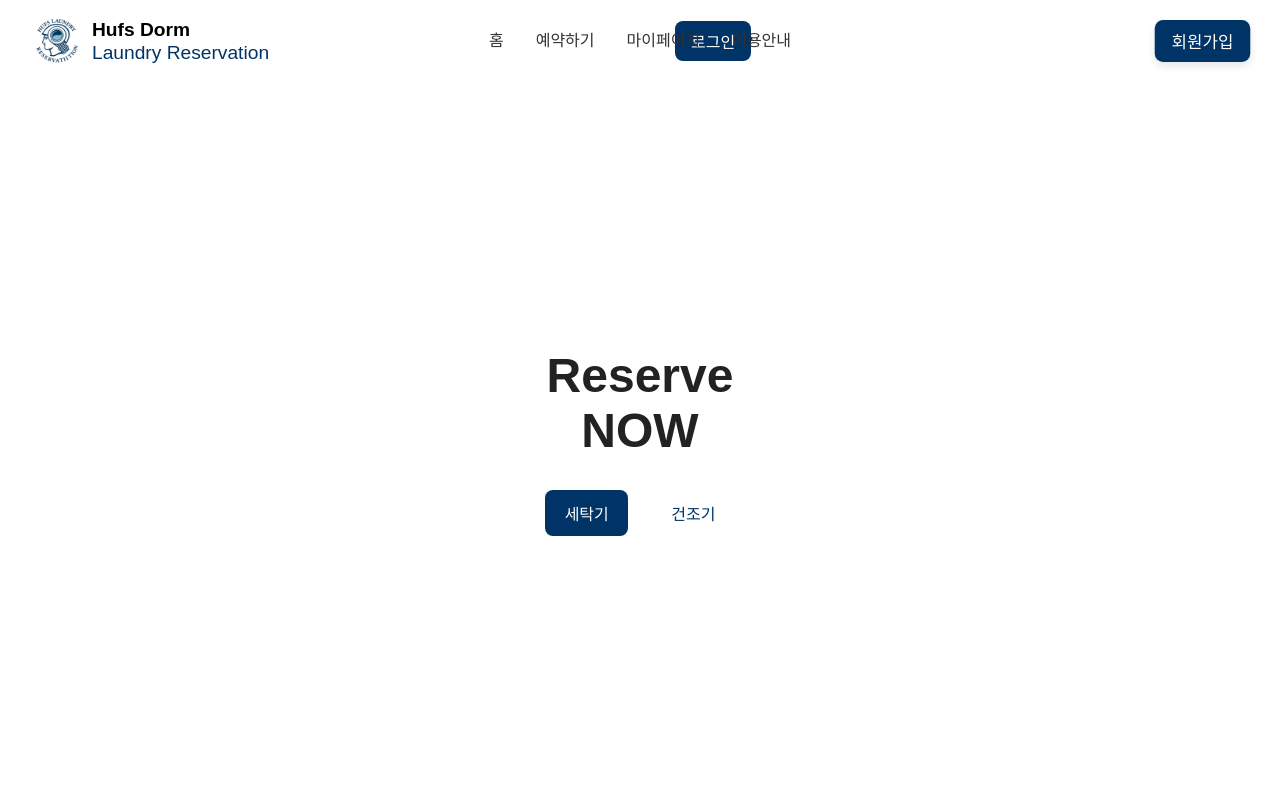
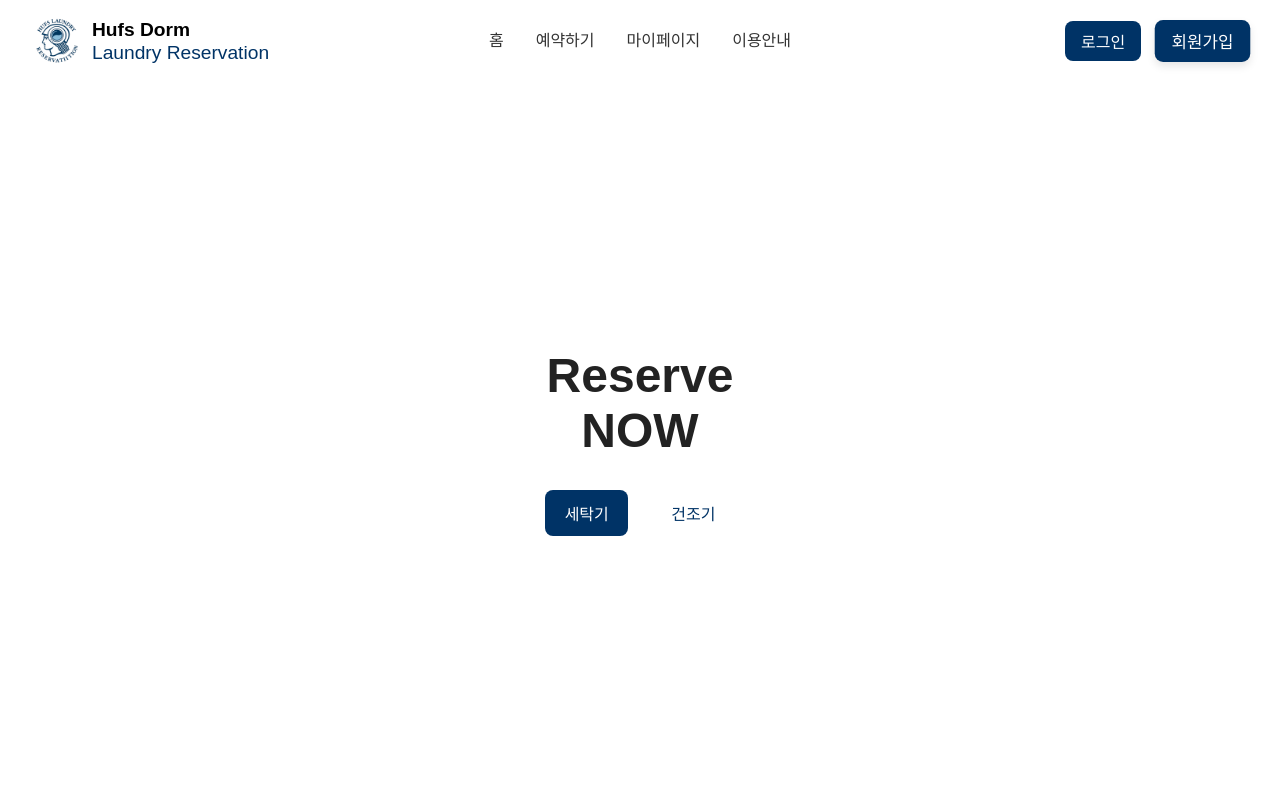
Before and after one commit to kcg020529/dorm-laundry, a Django app: page /laundry/ in a window 1280 px wide. Run offline with Django 5.2, Linux system fonts and the light colour scheme.

Commit message:
버튼 정렬

```diff
--- a/static/style.css
+++ b/static/style.css
@@ -5,8 +5,11 @@
   font-family: 'Arial', sans-serif;
 }
 
-body {
-  /* background 속성 제거 */
+/* 로그인, 회원가입 버튼 오른쪽 */
+.auth-buttons {
+  display: flex;
+  align-items: center;
+  gap: 0.5rem;
 }
 
 /* 상단바 기본 구조 */
--- a/templates/base.html
+++ b/templates/base.html
@@ -45,9 +45,10 @@
                 <li><a href="#">이용안내</a></li>
             </ul>
         </nav>
-
-        <a class="login-btn" href="{% url 'laundry:login' %}">로그인</a>
-        <a class="signup-btn" href="{% url 'laundry:signup' %}">회원가입</a>
+        <div class="auth-buttons">
+            <a class="login-btn" href="{% url 'laundry:login' %}">로그인</a>
+            <a class="signup-btn" href="{% url 'laundry:signup' %}">회원가입</a>
+        </div>
     </header>
 
     <main class="main-section">
```
